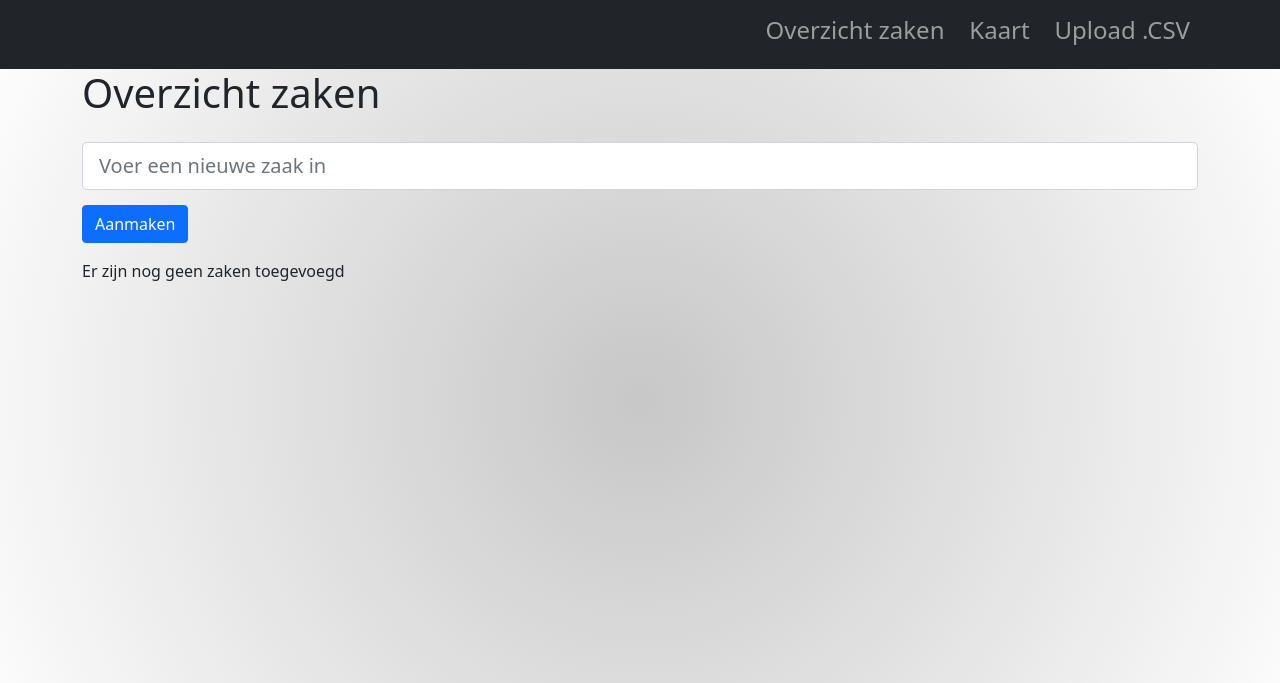
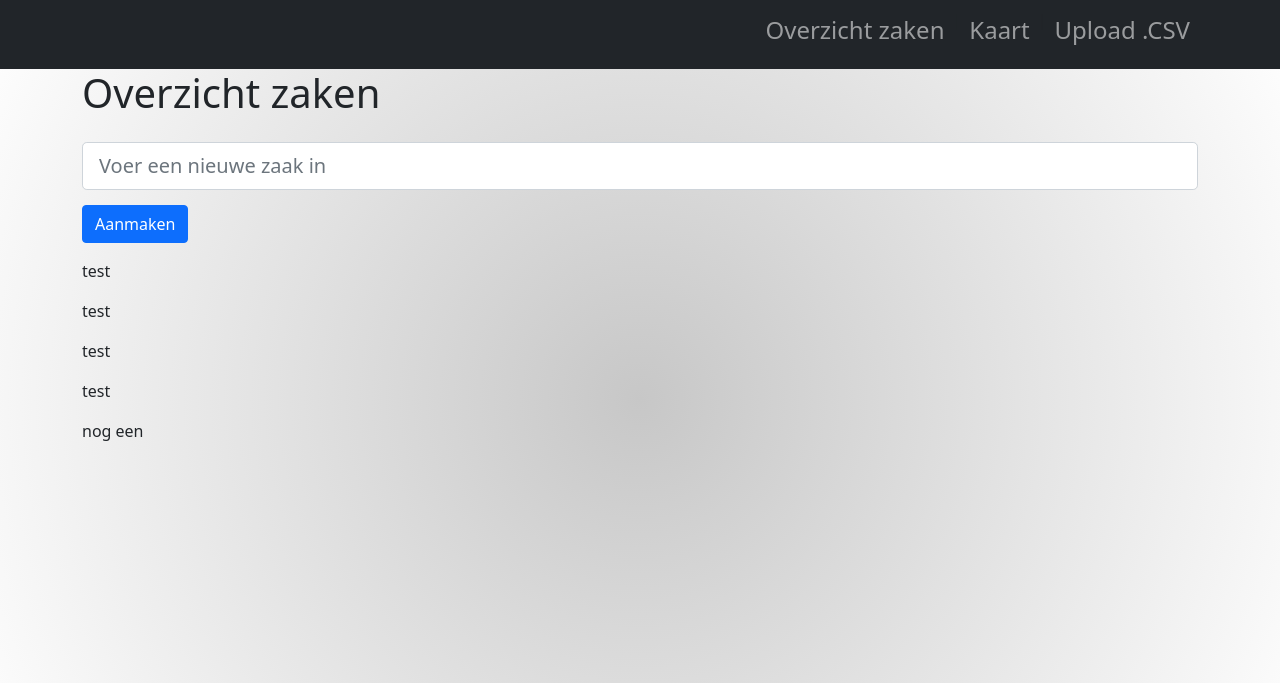
Before and after one commit to vonfoxie87/hackaton, a Flask app: page / in a window 1280 px wide. Shown: the top 683 px of the page. Run offline with Flask 2, Linux system fonts and the light colour scheme; data comes from the database, SQL or seed files in the repository; both versions use the stored data as it was after the commit.

Commit message:
zaken werken

```diff
--- a/app.py
+++ b/app.py
@@ -16,7 +16,7 @@ app.config['UPLOAD_FOLDER'] =  UPLOAD_FOLDER
 def index():
     create_zaak_table()
     if request.method == 'POST':
-        naam = request.form.get('naam')
+        naam = request.form.get('naam_zaak')
         create_zaak(naam)
     zaken = get_all_zaken()
     return render_template('index.html', zaken=zaken)
--- a/our_functions/zaken.py
+++ b/our_functions/zaken.py
@@ -5,12 +5,13 @@ def create_zaak_table():
     db = sqlite3.connect("db.sqlite")
     db.execute('''CREATE TABLE IF NOT EXISTS zaken(id INTEGER PRIMARY KEY, naam TEXT)''')
     db.commit()
+    db.close()
 
 
 def create_zaak(naam):
-    db = sqlite3.connect("../db.sqlite")
+    db = sqlite3.connect("db.sqlite")
     cursor = db.cursor()
-    cursor.execute('''INSERT INTO zaken(naam) VALUES(naam)''')
+    cursor.execute('INSERT INTO zaken(naam) VALUES(?)', (naam,))
     db.commit()
     db.close()
     message = 'De nieuwe zaak is toegevoegd.'
@@ -18,7 +19,7 @@ def create_zaak(naam):
 
 
 def get_all_zaken():
-    db = sqlite3.connect("../db.sqlite")
+    db = sqlite3.connect("db.sqlite")
     cursor = db.cursor()
     cursor.execute('''SELECT naam FROM zaken''')
     all_rows = cursor.fetchall()
--- a/templates/index.html
+++ b/templates/index.html
@@ -6,13 +6,15 @@
 
     <div class="col-md-12" style="margin-top: 25px;">
         <form action="/" method="POST" name="create-zaak">
-            <input class="form-control form-control-lg" type="text" placeholder="Voer een nieuwe zaak in" aria-label=".form-control-lg example">
+            <input name="naam_zaak" class="form-control form-control-lg" type="text" placeholder="Voer een nieuwe zaak in" aria-label=".form-control-lg example">
             <button type="submit" class="btn btn-primary" style="margin-top: 15px">Aanmaken</button>
         </form>
     </div>
 
-    {% if zaken == "" %}
-        {{ zaken }}
+    {% if zaken %}
+        {% for zaak in zaken %}
+        <p>{{ zaak[0] }}</p>
+        {% endfor %}
     {% else %}
         Er zijn nog geen zaken toegevoegd
     {% endif %}
```
Also changed, not shown: db.sqlite.
